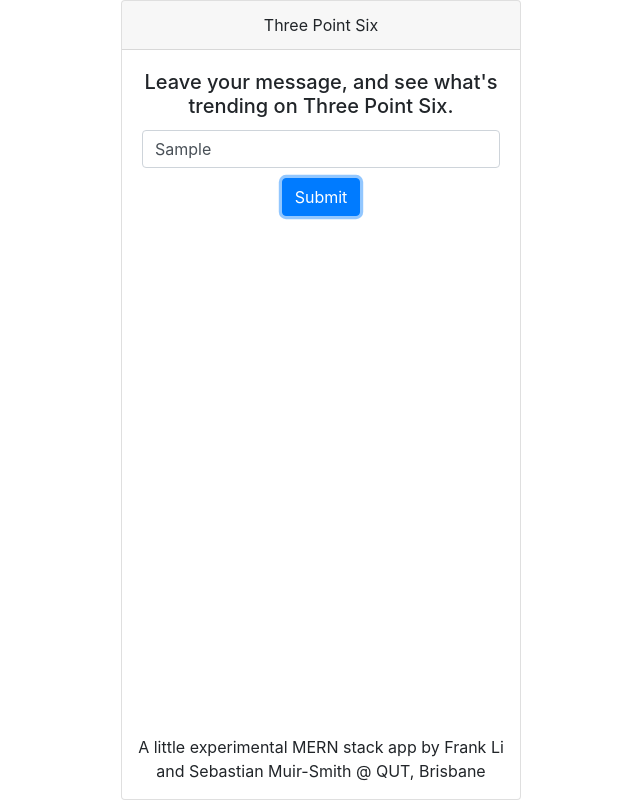
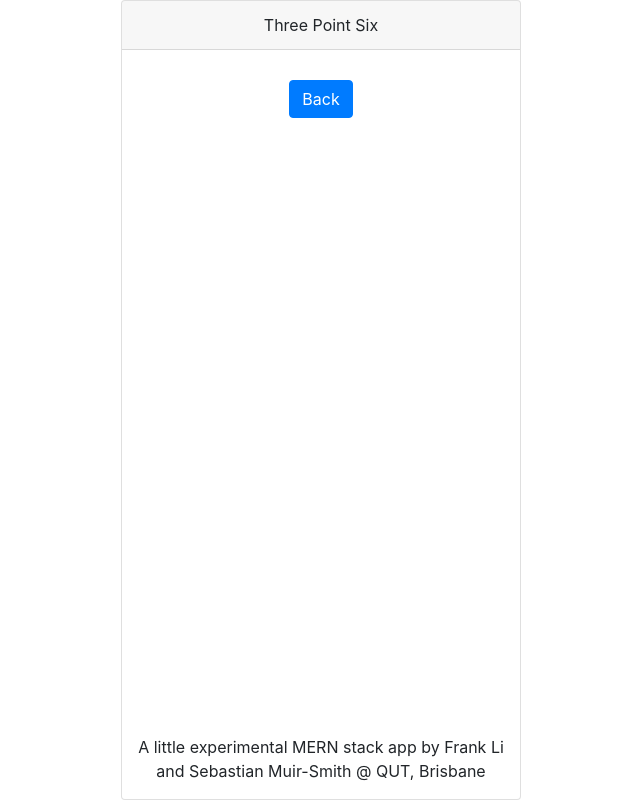
Before and after one commit to frankisawesome/reactpointsix, a React (Create React App) app: page / in a window 1280 px wide. Both pictures are taken after typing "Sample" into the empty fields and a click on the button "Submit". Shown: the whole page, without its empty margins (319-959 px from the left). Built offline with nearby package versions, Linux system fonts and the light colour scheme.

Commit message:
states implemented

```diff
--- a/src/components/App.js
+++ b/src/components/App.js
@@ -1,7 +1,6 @@
 //React, router and hooks
 import React from 'react';
 import { useState } from 'react';
-import { BrowserRouter as Router, Route, Link } from "react-router-dom";
 
 //Css and bootstrap
 import '../css/App.css';
@@ -14,21 +13,27 @@
 
 
 function App() {
-  const [render, setRender] = useState('form');
-  const [loading, setLoading] = useState(false);
+  //Hooks that manage main states
+  const [render, setRender] = useState('form'); //Determines if the form or results is rendered
+  const [loading, setLoading] = useState(false); //if currently loading
+  const [data, setData] = useState(null); //Stores the array of messages
+
+  //Props to allow components to change the main states
+  const controlProps = {
+    setRender: setRender,
+    setLoading: setLoading,
+    setData: setData,
+  }
 
 
   return (
-    <Router>
     <div className="App">
       <Card>
         <Card.Header>Three Point Six</Card.Header>
-          <Route path="/" exact component={AppForm} />
-          <Route path="/results" component={Result} />
+        {(render === 'form') ? <AppForm {...controlProps} /> : <Result {...controlProps} data={data} />}
         <p>A little experimental MERN stack app by Frank Li and Sebastian Muir-Smith @ QUT, Brisbane</p>
       </Card>
     </div>
-    </Router>
   );
 }
 
--- a/src/components/Form.js
+++ b/src/components/Form.js
@@ -7,16 +7,20 @@
 import InputGroup from 'react-bootstrap/InputGroup';
 import FormControl from 'react-bootstrap/FormControl';
 
+//Api(fetch) calls
+
 
 export function AppForm(props) {
+    //Hooks for message
     const [message, setMessage] = useState('');
 
+    //Event triggers
     function messageChange(e) {
         setMessage(e.target.value)
     }
 
     function submitMessage() {
-
+        props.setRender('results')
     }
 
     return (
--- a/src/components/Result.js
+++ b/src/components/Result.js
@@ -1,10 +1,17 @@
 import React from 'react';
 import Card from 'react-bootstrap/Card';
+import Button from 'react-bootstrap/Button';
+import {List} from './List';
 
 export function Result(props){
+    function back(){
+        props.setRender('form')
+    }
+
     return(
         <Card.Body>
-
+            <List data = {props.data}/>
+            <Button variant="primary" onClick = {back}>Back</Button>
         </Card.Body>
     )
 }
```
Also changed, not shown: public/manifest.json, src/components/List.js (line endings or trailing spaces), 1 other file (tests, documents, lock files or other folders). Lines whose indentation alone changed are shown as unchanged.
